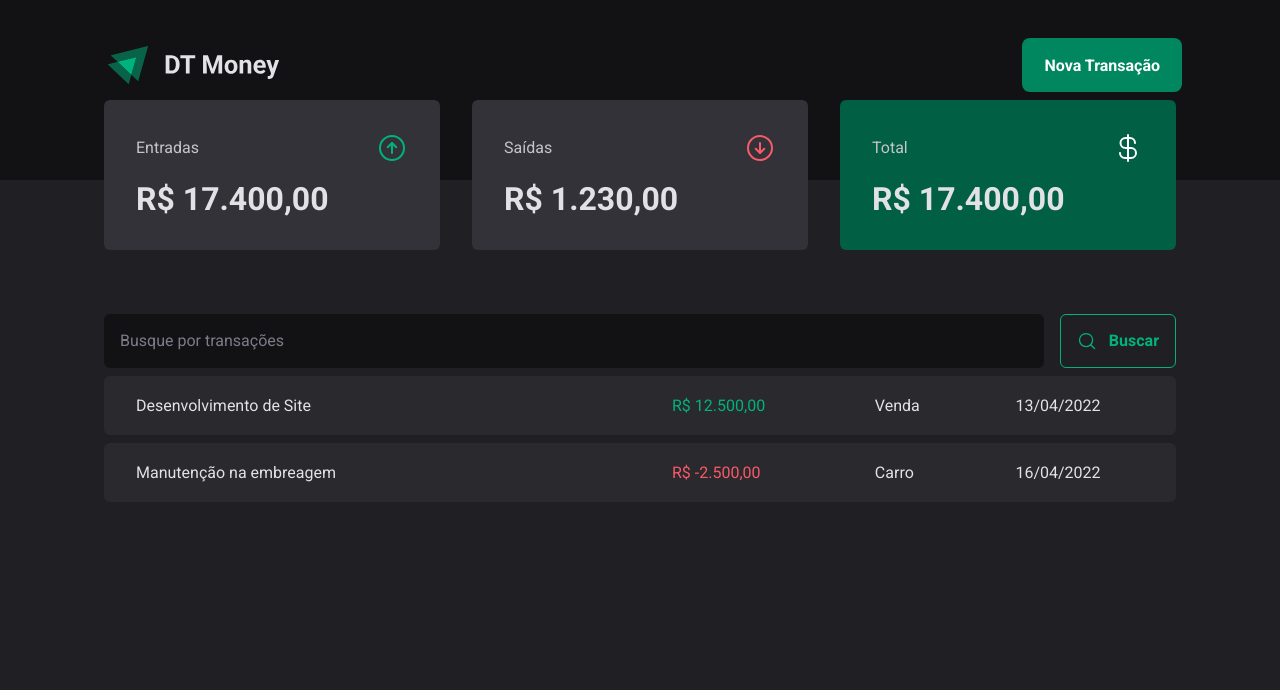
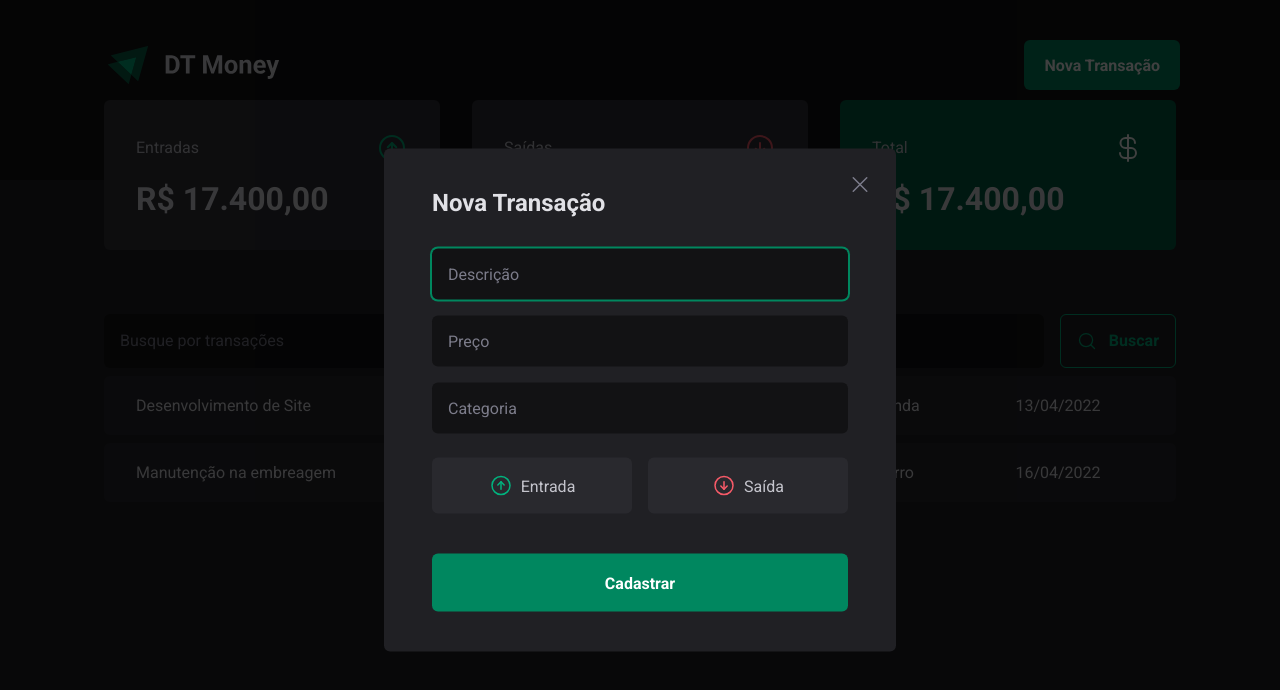
Before and after one commit to iPaulinh0/dt-money, a React (Vite) app: page / in a window 1280 px wide. Both pictures are taken after a click on the button "Nova Transação". Shown: the top 690 px of the page. Built offline with nearby package versions, Linux system fonts and the light colour scheme.

Commit message:
setup: transaction modal component

```diff
--- a/package.json
+++ b/package.json
@@ -10,6 +10,8 @@
     "preview": "vite preview"
   },
   "dependencies": {
+    "@radix-ui/react-dialog": "^1.1.1",
+    "@radix-ui/react-radio-group": "^1.2.0",
     "phosphor-react": "^1.4.1",
     "react": "^18.3.1",
     "react-dom": "^18.3.1",
--- a/src/components/Header/index.tsx
+++ b/src/components/Header/index.tsx
@@ -1,12 +1,22 @@
 import { HeaderContainer, HeaderContent, NewTransactionButton } from "./styles";
 import logoImg from '../../assets/logo.svg'
+import * as Dialog from "@radix-ui/react-dialog";
+import { NewTransactionModal } from "../NewTransactionModal";
 
 export function Header() {
   return(
     <HeaderContainer>
       <HeaderContent>
         <img src={logoImg} alt="" />
-        <NewTransactionButton>Nova Transação</NewTransactionButton>
+
+        <Dialog.Root>
+          <Dialog.Trigger asChild>
+            <NewTransactionButton>Nova Transação</NewTransactionButton>
+          </Dialog.Trigger>
+
+          <NewTransactionModal />
+        </Dialog.Root>
+
       </HeaderContent>
     </HeaderContainer>
   )
--- /dev/null
+++ b/src/components/NewTransactionModal/index.tsx
@@ -0,0 +1,36 @@
+import * as Dialog from "@radix-ui/react-dialog"
+import { CloseButton, Content, Overlay, TransactionType, TransactionTypeButton } from "./styles"
+import { ArrowCircleDown, ArrowCircleUp, X } from "phosphor-react"
+
+export function NewTransactionModal() {
+  return(
+    <Dialog.Portal>
+      <Overlay />
+        <Content>
+          <Dialog.Title>Nova Transação</Dialog.Title>
+          <form action="">
+            <input type="text"  placeholder="Descrição" required/>
+            <input type="number"  placeholder="Preço" required/>
+            <input type="text"  placeholder="Categoria" required/>
+
+            <TransactionType>
+              <TransactionTypeButton variant="income" value="income">
+                <ArrowCircleUp size={24}/>
+                Entrada
+              </TransactionTypeButton>
+
+              <TransactionTypeButton variant="outcome" value="outcome">
+                <ArrowCircleDown size={24}/>
+                Saída
+              </TransactionTypeButton>
+            </TransactionType>
+
+            <button type="submit">Cadastrar</button>
+          </form>
+          <CloseButton>
+            <X size={24}/>
+          </CloseButton>
+        </Content>
+    </Dialog.Portal>
+  )
+}
--- /dev/null
+++ b/src/components/NewTransactionModal/styles.ts
@@ -0,0 +1,123 @@
+import styled from "styled-components";
+import * as Dialog from "@radix-ui/react-dialog"
+import * as RadioGroup from '@radix-ui/react-radio-group';
+
+export const Overlay = styled(Dialog.Overlay)`
+  position: fixed;
+  width: 100vw;
+  height: 100vh;
+  inset: 0;
+  background: rgba(0,0,0, .75);
+`
+
+export const Content = styled(Dialog.Content)`
+  min-width: 32rem;
+  border-radius: 6px;
+  padding: 2.5rem 3rem;
+  background: ${props => props.theme["gray-800"]};
+
+  position: fixed;
+  top: 50%;
+  left: 50%;
+  transform: translate(-50%, -50%);
+
+  form {
+    margin-top: 2rem;
+
+    display: flex;
+    flex-direction: column;
+    gap: 1rem;
+
+    input {
+      border-radius: 6px;
+      border: 0;
+      background: ${props => props.theme['gray-900']};
+      color: ${props => props.theme['gray-300']};
+      padding: 1rem;
+
+      &::placeholder {
+        color: ${props => props.theme['gray-500']};
+      }
+    }
+
+    button[type="submit"] {
+      height: 58px;
+      border: 0;
+      background: ${props => props.theme['green-500']};
+      color: ${props => props.theme.white};
+      font-weight: bold;
+      padding: 0 1.25rem;
+      border-radius: 6px;
+      margin-top: 1.5rem;
+      cursor: pointer;
+
+      &:hover {
+        background: ${props => props.theme['green-700']};
+        transition: background-color .2s;
+      }
+    }
+  }
+`
+
+export const CloseButton = styled(Dialog.Close) `
+  position: absolute;
+  background: transparent;
+  border: 0;
+  top: 1.5rem;
+  right: 1.5rem;
+  line-height: 0;
+  cursor: pointer;
+  color: ${props => props.theme['gray-500']};
+
+  &:hover {
+    color: ${props => props.theme['red-300']};
+    transition: color .2s;
+  }
+  &:focus {
+    color: ${props => props.theme['red-300']};
+    transition: color .2s;
+  }
+`
+
+export const TransactionType = styled(RadioGroup.Root)`
+  display: grid;
+  grid-template-columns: repeat(2, 1fr);
+  gap: 1rem;
+  margin-top: .5rem;
+
+`
+
+// Interface for Transaction type button
+interface TransactionTypeButtonProps {
+  variant: 'income' | 'outcome'
+}
+export const TransactionTypeButton = styled(RadioGroup.Item)<TransactionTypeButtonProps>`
+  background: ${props => props.theme['gray-700']};
+  padding: 1rem;
+  display: flex;
+  align-items: center;
+  justify-content: center;
+  gap: .5rem;
+  border-radius: 6px;
+  cursor: pointer;
+  border: 0;
+  color: ${props => props.theme['gray-300']};
+
+  svg {
+    color: ${props => props.variant === "income" ? props.theme['green-300'] : props.theme['red-300']};
+  }
+
+  &[data-state="unchecked"]:hover {
+    transition: background-color .2s;
+    background: ${props => props.theme['gray-600']};
+  }
+
+  &[data-state="checked"] {
+    color: ${props => props.theme.white};
+    background: ${props => props.variant === "income" ? props.theme['green-500'] : props.theme['red-500']};
+
+    svg {
+      color: ${props => props.theme.white};
+    }
+  }
+`
```
Also changed, not shown: 1 other file (tests, documents, lock files or other folders).
